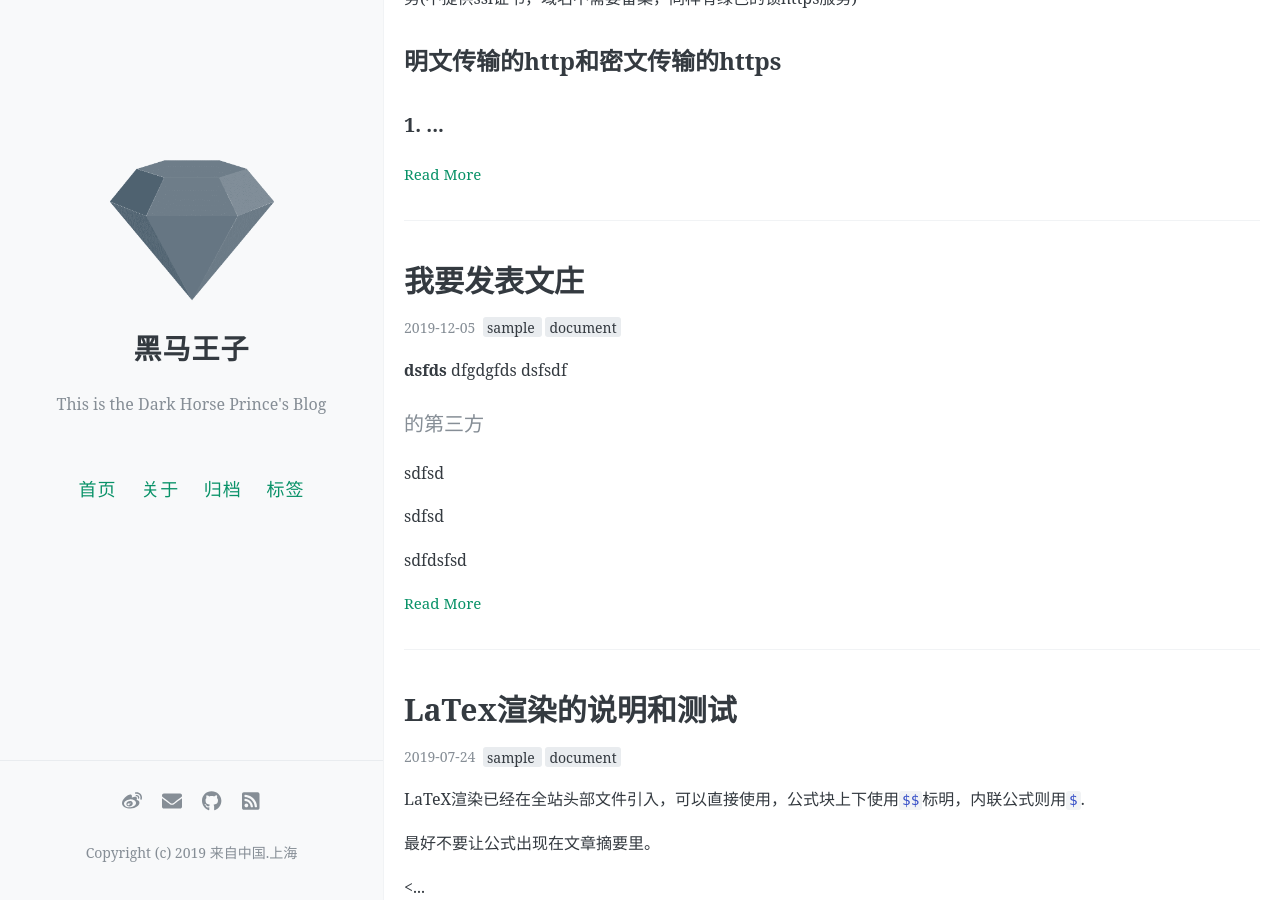
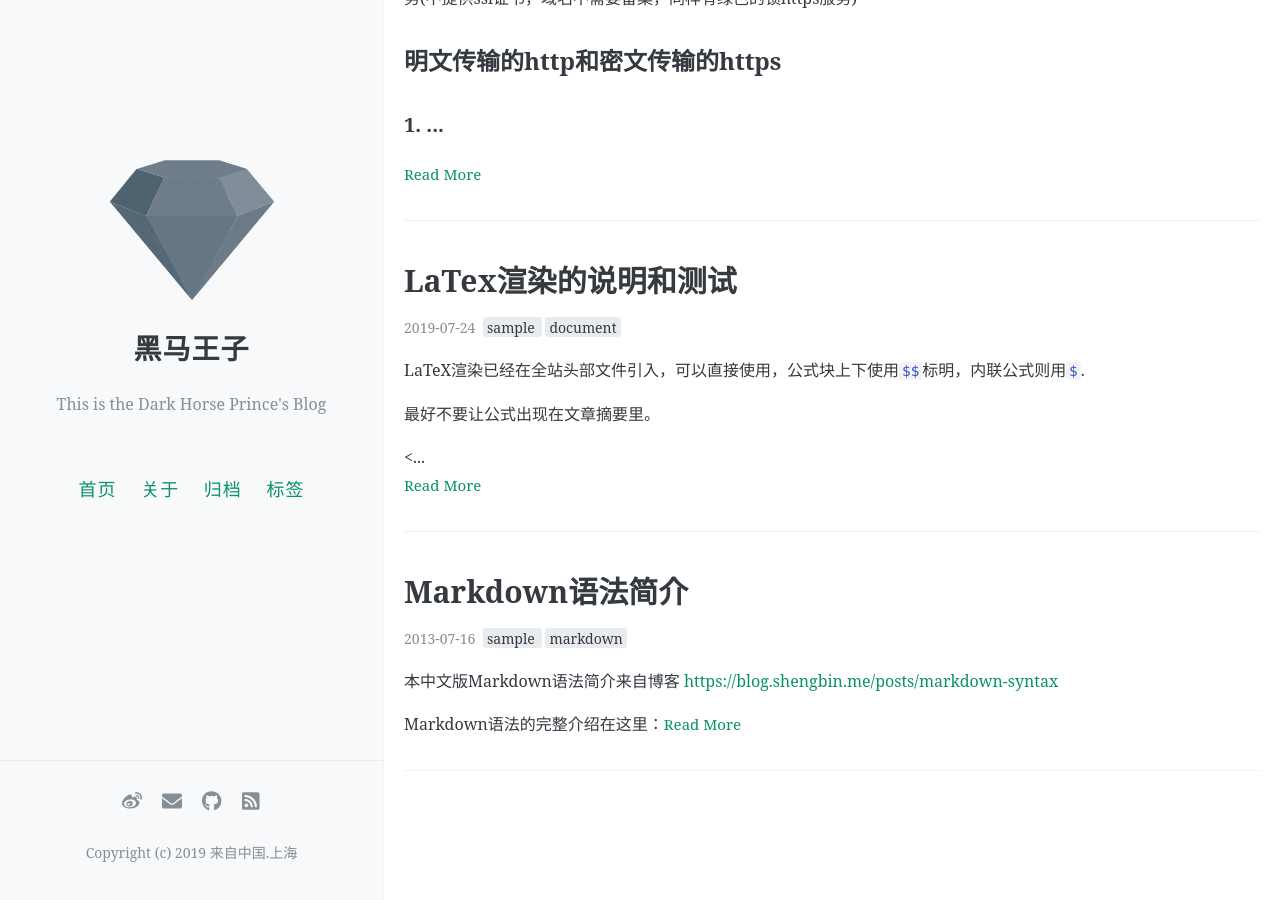
Before and after one commit to ningcaichen996/zhangxian957.github.io, a Jekyll site: the page built from index.html, in a window 1280 px wide and 900 px high, scrolled down 620 px. Built offline with Jekyll 4.4.1, drawn with Linux system fonts in a browser that asks for light colours; nearby versions of some CDN libraries; the list of posts is cut into pages by our own code; comment, search, counter and statistics services are not loaded; after the commit the page ends 1480 px from its top, so only the background shows below that.

Commit message:
修改https

```diff
--- a/_posts/2019-12-05-myfirstblog.md
+++ /dev/null
@@ -1,20 +0,0 @@
----
-layout: post
-title: 我要发表文庄
-date: 2019-12-05
-Author: 黑马王子
-tags: [sample, document]
-comments: true
-toc: true
----
-**dsfds**
-dfgdgfds
-dsfsdf
-
-#### 的第三方
-
-sdfsd
-
-sdfsd
-
-sdfdsfsd
```
Also changed, not shown: _posts/2019-12-05-ssl.md (+0 -1 lines).
